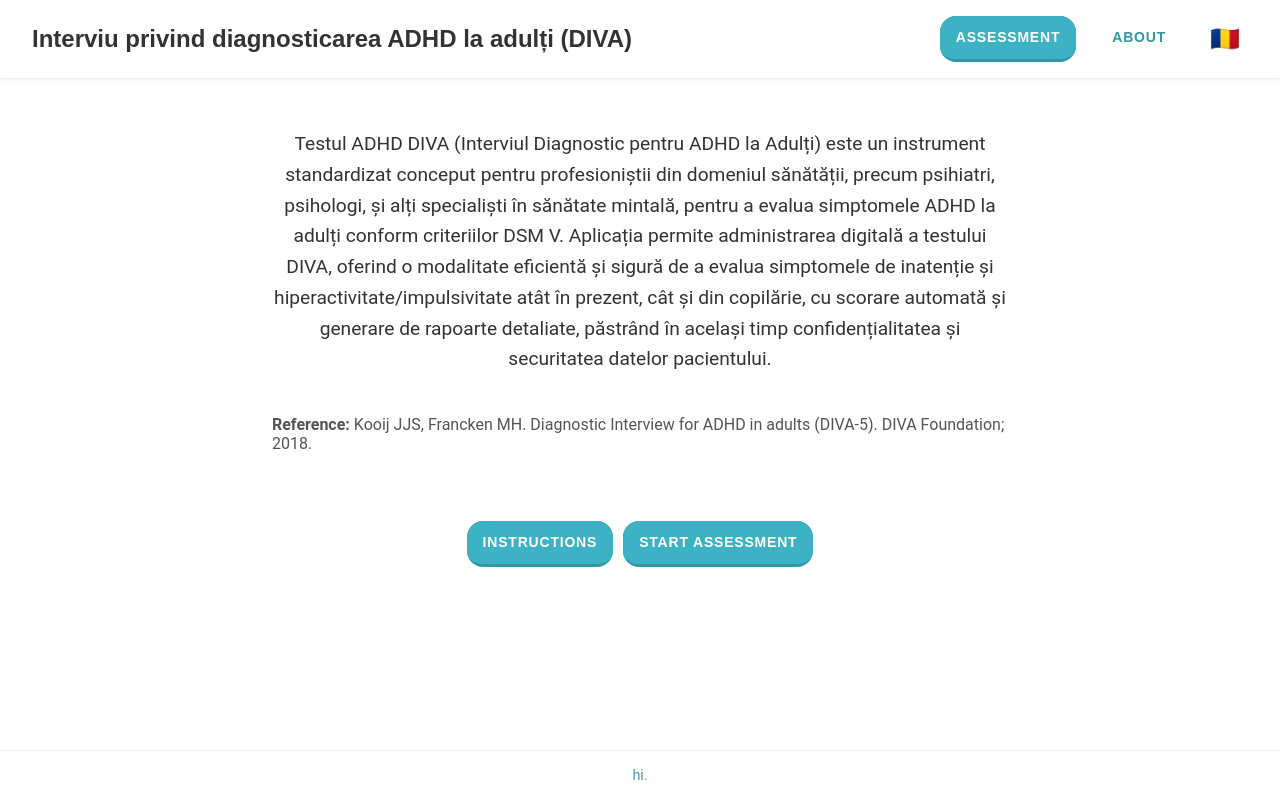
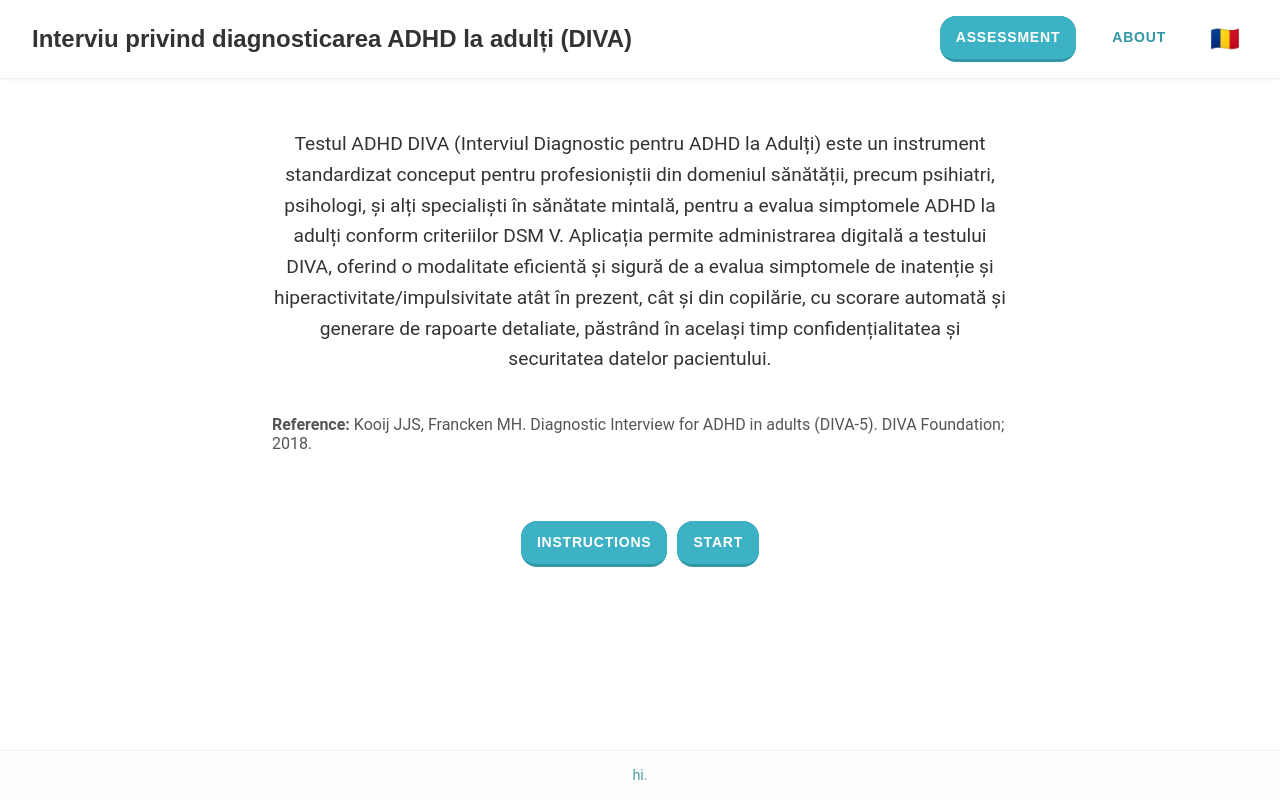
Before and after one commit to luananama/diva-adhd-assessment, a React (Vite) app: page / in a window 1280 px wide. Built offline with nearby package versions, Linux system fonts and the light colour scheme.

Commit message:
Reset data when session ends or when user clicks on Start

```diff
--- a/src/components/ui/Navbar.jsx
+++ b/src/components/ui/Navbar.jsx
@@ -1,6 +1,8 @@
 import { NavLink } from "react-router-dom";
 import styled from "styled-components";
 import StyledButton from "./StyledButton";
+import { useAssessment } from "../../contexts/AssessmentContext";
+import { useNavigate } from "react-router-dom";
 
 const HeaderContainer = styled.header`
   background-color: var(--color-white);
@@ -88,13 +90,23 @@ const LanguageButton = styled.button`
 `;
 
 function Navbar() {
+  const { clearAssessment } = useAssessment();
+  const navigate = useNavigate();
+
+  const handleStart = () => {
+    clearAssessment();
+    navigate("/"); // go to the start page
+  };
+
   return (
     <HeaderContainer>
       <Title>Interviu privind diagnosticarea ADHD la adulți (DIVA)</Title>
       <Nav>
         <NavList>
           <NavItem>
-            <StyledButton to="/">Assessment</StyledButton>
+            <StyledButton as="button" onClick={handleStart}>
+              Assessment
+            </StyledButton>
           </NavItem>
           <NavItem>
             <RegularLink to="/about">About</RegularLink>
--- a/src/components/ui/StyledButton.jsx
+++ b/src/components/ui/StyledButton.jsx
@@ -16,6 +16,7 @@ const StyledButton = styled(NavLink)`
   text-decoration: none;
   background-color: var(--color-primary-alt); /* Drop shadow color */
   border: solid transparent;
+  cursor: pointer;
   border-radius: 16px;
   border-width: 0 0 4px;
   box-sizing: border-box;
--- a/src/contexts/AssessmentContext.jsx
+++ b/src/contexts/AssessmentContext.jsx
@@ -6,17 +6,17 @@ const AssessmentContext = createContext();
 
 export function AssessmentProvider({ children }) {
   const [answers, setAnswers] = useState(() => {
-    // Initialize from localStorage if available
+    // initialize from sessionStorage if available
     if (typeof window !== "undefined") {
-      const saved = localStorage.getItem("adhd-assessment-answers");
+      const saved = sessionStorage.getItem("adhd-assessment-answers");
       return saved ? JSON.parse(saved) : {};
     }
     return {};
   });
 
-  // Persist to localStorage whenever answers change
+  // Persist to sessionStorage whenever answers change
   useEffect(() => {
-    localStorage.setItem("adhd-assessment-answers", JSON.stringify(answers));
+    sessionStorage.setItem("adhd-assessment-answers", JSON.stringify(answers));
   }, [answers]);
 
   const updateAnswers = (section, questionId, value, context = {}) => {
@@ -35,7 +35,7 @@ export function AssessmentProvider({ children }) {
 
   const clearAssessment = () => {
     setAnswers({});
-    localStorage.removeItem("adhd-assessment-answers");
+    sessionStorage.removeItem("adhd-assessment-answers");
   };
 
   return (
--- a/src/pages/Home.jsx
+++ b/src/pages/Home.jsx
@@ -1,5 +1,7 @@
 import styled from "styled-components";
 import StyledButton, { ButtonContainer } from "../components/ui/StyledButton";
+import { useAssessment } from "../contexts/AssessmentContext";
+import { useNavigate } from "react-router-dom";
 
 const HomePageContainer = styled.div`
   display: flex;
@@ -27,6 +29,13 @@ const Citation = styled.div`
 `;
 
 function Home() {
+  const { clearAssessment } = useAssessment();
+  const navigate = useNavigate();
+
+  const handleStart = () => {
+    clearAssessment();
+    navigate("/section/1");
+  };
   return (
     <>
       <HomePageContainer>
@@ -50,7 +59,9 @@ function Home() {
         </Citation>
         <ButtonContainer>
           <StyledButton to="/instructions">Instructions</StyledButton>
-          <StyledButton to="/section/1">Start Assessment</StyledButton>
+          <StyledButton as="button" onClick={handleStart}>
+            Start
+          </StyledButton>
         </ButtonContainer>
       </HomePageContainer>
     </>
```
